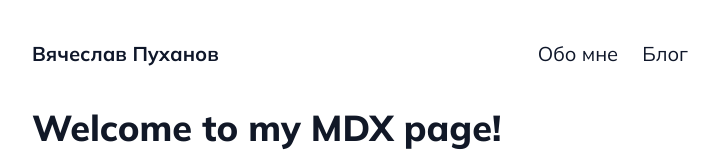
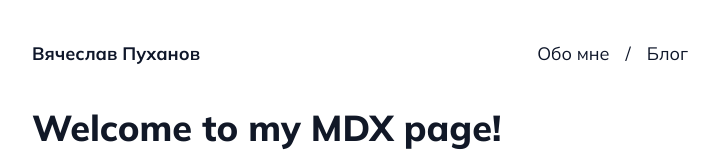
Before and after one commit to vpukhanov/pukhanov-ru, a Next.js app: page /posts/demo in a window 1280 px wide. Shown: the top 160 px of the page, without its empty margins (280-999 px from the left). Built offline with nearby package versions, Linux system fonts and the light colour scheme.

Commit message:
feat: add (prose) directory for mdx pages

```diff
--- a/src/app/layout.tsx
+++ b/src/app/layout.tsx
@@ -22,12 +22,13 @@ export default function RootLayout({
         className={`bg-white text-slate-900 antialiased ${mulish.className}`}
       >
         <div className="mx-auto max-w-2xl px-2 py-10">
-          <header className="mb-10 flex items-center justify-between text-xl">
+          <header className="mb-10 flex items-center justify-between text-lg">
             <Link href="/" className="font-bold">
               Вячеслав Пуханов
             </Link>
-            <nav className="space-x-6">
+            <nav className="space-x-4">
               <Link href="/">Обо мне</Link>
+              <span>/</span>
               <Link href="/posts/">Блог</Link>
             </nav>
           </header>
--- a/src/lib/posts.ts
+++ b/src/lib/posts.ts
@@ -1,12 +1,12 @@
 import { async as glob } from "fast-glob";
 
 export async function posts() {
-  const paths = await glob("src/app/posts/(*)/page.mdx");
+  const paths = await glob("src/app/\\(prose\\)/posts/(*)/page.mdx");
 
-  // src/app/posts/<name>/page.mdx -> <name>
+  // src/app/(prose)/posts/<name>/page.mdx -> <name>
   const slugs = paths.map((path) => path.split("/").at(-2)!);
   const imports = await Promise.all(
-    slugs.map((slug) => import(`@/app/posts/${slug}/page.mdx`)),
+    slugs.map((slug) => import(`@/app/(prose)/posts/${slug}/page.mdx`)),
   );
 
   const posts = slugs.map((slug, index) => ({
```
Also changed, not shown: src/app/(prose)/layout.tsx (renamed from src/app/posts/layout.tsx), src/app/(prose)/page.tsx (renamed from src/app/page.tsx), src/app/(prose)/posts/demo/page.mdx (renamed from src/app/posts/demo/page.mdx).
